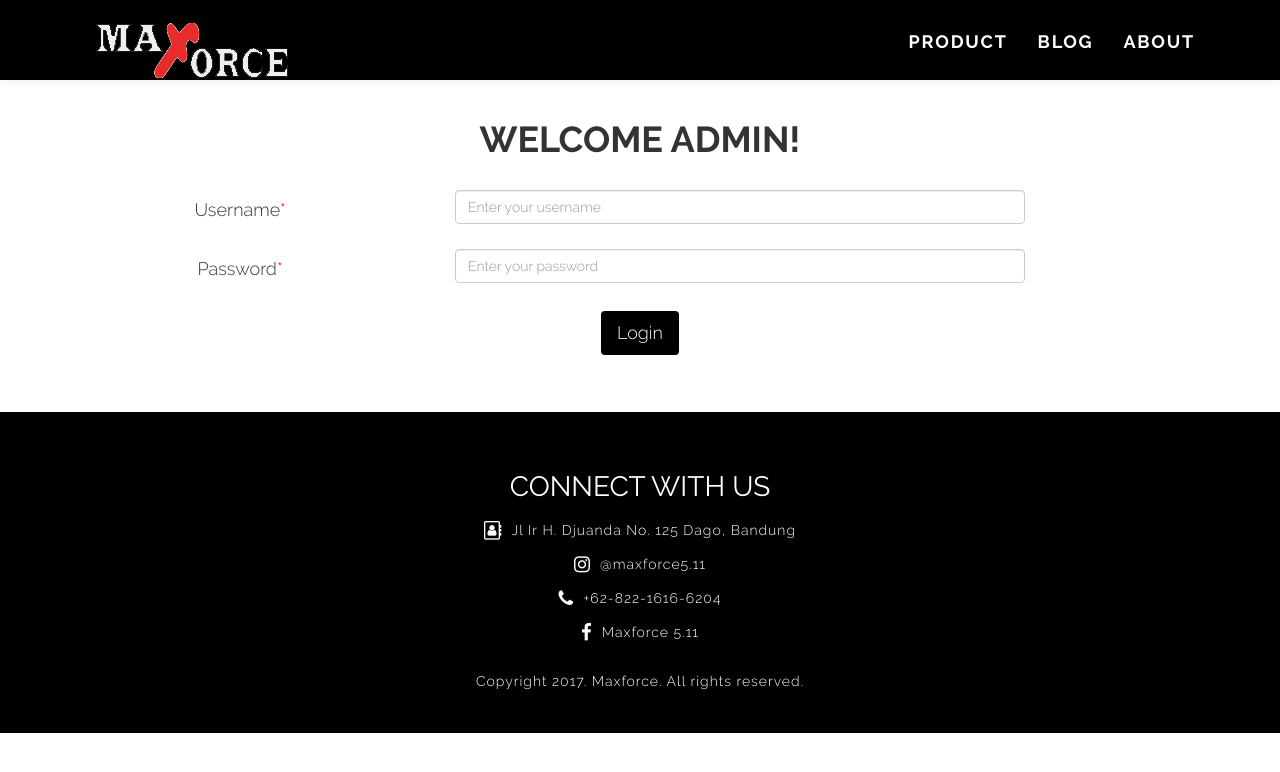
After one commit to ranggarmaste/maxforce, a Django app: page /admin/login/?next=/admin/ in a window 1280 px wide. The commit adds this page. Shown: the top 772 px of the page. Run offline with Django 3.2, Linux system fonts and the light colour scheme; some libraries are stand-ins or nearby versions.

Commit message:
Add admin pages

```diff
--- a/maxforce/settings.py
+++ b/maxforce/settings.py
@@ -114,6 +114,7 @@ USE_L10N = True
 
 USE_TZ = True
 
+LOGIN_URL = '/admin/login/'
 
 # Static files (CSS, JavaScript, Images)
 # https://docs.djangoproject.com/en/1.10/howto/static-files/
--- /dev/null
+++ b/shop/templates/admin/login.html
@@ -0,0 +1,34 @@
+{% extends 'shop/base.html' %}
+{% load static %}
+
+{% block content %}
+
+<div class="container pd-b-20 text-center" style="margin-top: 100px">
+  <h1>WELCOME ADMIN!</h1>
+  <div class="row pd-t-20 pd-b-20">
+    <form class="form-horizontal" method="POST" action="{% url 'shop:admin_login' %}?next={{next_url}}">
+      {% csrf_token %}
+      <div class="form-group">
+        <div class="col-md-4">
+          <label for="username"><h4>Username<span style="color: red;">*</span></h4></label>
+        </div>
+        <div class="col-md-6">
+          <input type="name" name="username" class="form-control" id="username" placeholder="Enter your username">
+        </div>
+      </div>
+      <div class="form-group">
+        <div class="col-md-4">
+          <label for="password"><h4>Password<span style="color: red;">*</span></h4></label>
+        </div>
+        <div class="col-md-6">
+          <input type="password" name="password" class="form-control" id="password" placeholder="Enter your password">
+        </div>
+      </div>
+      <div class="form-group text-center">
+        <button type="submit" class="btn btn-default btn-lg text-white">Login</button>
+      </div>
+    </form>
+  </div>
+</div>
+
+{% endblock %}
--- a/shop/templates/shop/base.html
+++ b/shop/templates/shop/base.html
@@ -13,7 +13,7 @@
   <header class="navbar-fixed-top navbar-inverse nav-black">
 		<div class="container">
 			<div class="navbar-header">
-				<a class="navbar-brand" href="maxforce.html">
+				<a class="navbar-brand" href="{% url 'shop:index' %}">
 					<img src="{% static 'shop/content/logo.png' %}" class="img-responsive" alt="">
 				</a>
 			</div>
--- a/shop/urls.py
+++ b/shop/urls.py
@@ -4,10 +4,15 @@ from . import views
 
 app_name = 'shop'
 urlpatterns = [
+    # USER
     url(r'^$', views.index, name='index'),
     url(r'^products/$', views.products, name='products'),
     url(r'^products/(?P<pk>[0-9]+)/$', views.product, name='product'),
-    url(r'^products/(?P<pk>[0-9]+)/confirm$', views.confirm, name='confirm'),
-    url(r'^products/(?P<pk>[0-9]+)/buy$', views.buy, name='buy'),
-    url(r'^thanks$', views.thanks, name='thanks')
+    url(r'^products/(?P<pk>[0-9]+)/confirm/$', views.confirm, name='confirm'),
+    url(r'^products/(?P<pk>[0-9]+)/buy/$', views.buy, name='buy'),
+    url(r'^thanks$', views.thanks, name='thanks'),
+    # ADMIN
+    url(r'^admin/$', views.admin_home, name='admin_home'),
+    url(r'^admin/login/$', views.admin_login, name='admin_login'),
+    url(r'^admin/profile/$', views.admin_profile, name='admin_profile')
 ]
--- a/shop/views.py
+++ b/shop/views.py
@@ -1,7 +1,11 @@
-from django.shortcuts import render
+from django.shortcuts import render, redirect
+from django.contrib.auth.decorators import login_required
+from django.contrib.auth import authenticate, login
 from django.http import HttpResponse, HttpResponseRedirect
 from django.views import generic
 from django.urls import reverse
+from django.core.mail import send_mail
+
 from .models import Product, ProductOrder, ProductOrderForm
 
 def index(request):
@@ -29,8 +33,6 @@ def confirm(request, pk):
 
     return render(request, 'shop/confirm.html', { 'form': form, 'product' : product})
 
-# python manage.py makemigrations
-# python manage.py migrate
 def buy(request, pk):
     return HttpResponse("Ini harusnya proses form pembelian")
 
@@ -38,3 +40,31 @@ def thanks(request):
     email = request.GET['email']
     template_name = 'shop/thanks.html'
     return render(request, template_name, { 'email': email })
+
+def admin_login(request):
+    if request.user.is_authenticated:
+        return redirect(reverse('shop:admin_home'))
+    template_name = 'admin/login.html'
+    if request.method == 'GET':
+        next_url = request.GET['next']
+        return render(request, template_name, { 'next_url' : next_url } )
+    else:
+        username = request.POST['username']
+        password = request.POST['password']
+        user = authenticate(username=username, password=password)
+        if user is not None:
+            login(request, user)
+            print(request.GET)
+            return redirect(request.GET['next'])
+        else:
+            return render(request, template_name)
+
+@login_required
+def admin_home(request):
+    template_name = 'admin/home.html'
+    return render(request, template_name)
+
+@login_required
+def admin_profile(request):
+    template_name = 'admin/profile.html'
+    return render(request, template_name)
```
Also changed, not shown: shop/templates/admin/home.html (added, +24 -0 lines), shop/templates/admin/profile.html (added, +25 -0 lines), db.sqlite3.
